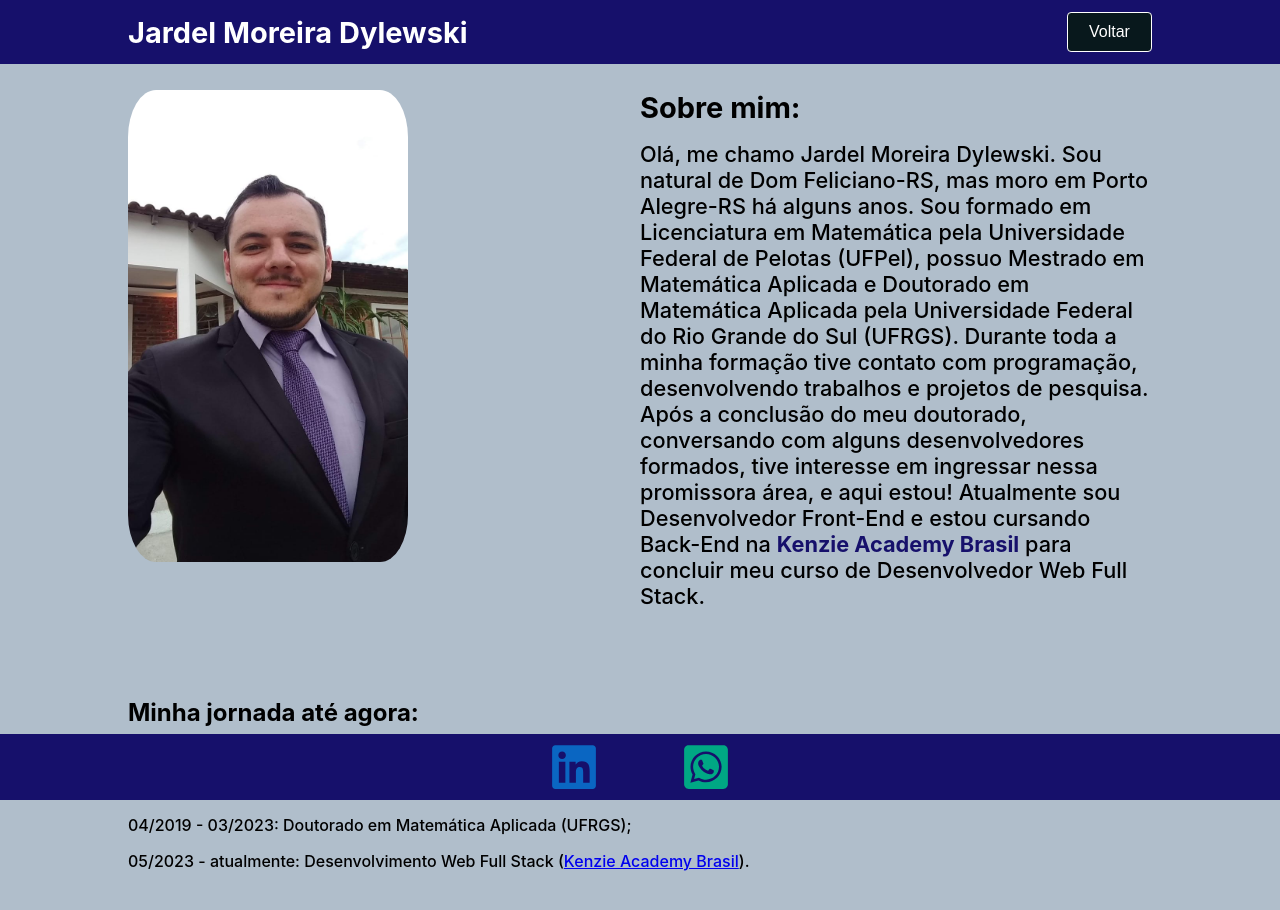
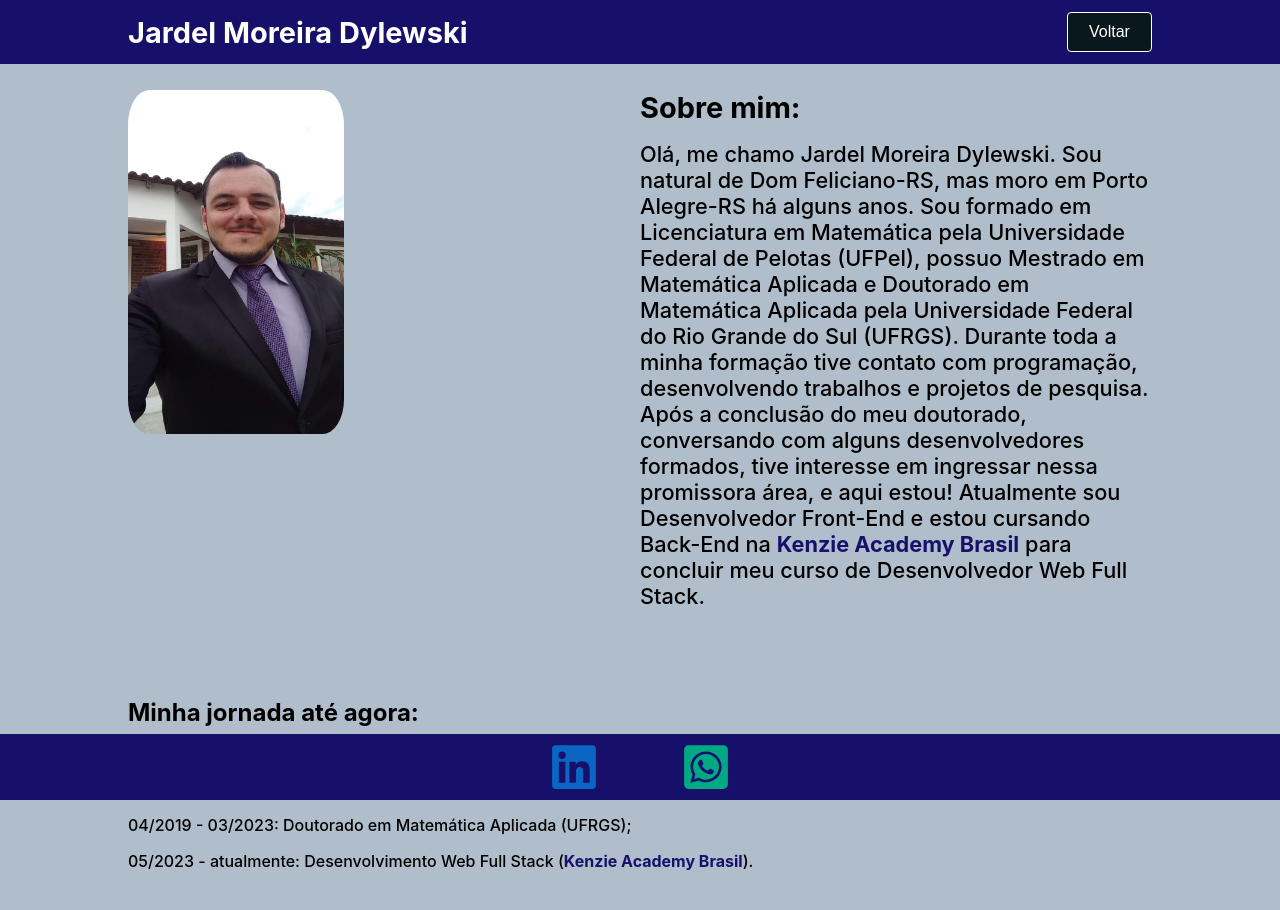
Before and after one commit to JardelMD/Meu_Portf-lio, a React (Vite) app: page /about in a window 1280 px wide. Shown: the top 910 px of the page. Built offline with nearby package versions, Linux system fonts and the light colour scheme; some icons are missing; the HTML template or start-up script is replaced by a standard one.

Commit message:
feat: projects and about me

```diff
--- a/src/components/Main/index.jsx
+++ b/src/components/Main/index.jsx
@@ -22,7 +22,7 @@ export const Main = () => {
                     <ul>
                         {mainProjects.map(data => <MainProjectsList key={data.id} data={data} />)}
                     </ul>
-                    <p>Para mais visualizar mais projetos fornt-end, clique <a href="http://localhost:5173/projects"  target="_blank">aqui</a>.</p>
+                    <p>Para mais visualizar mais projetos fornt-end, <a className={styles.link} href="http://localhost:5173/projects"  target="_blank">clique aqui</a>.</p>
                 </div>
                 <div>
                     <h2> Minhas habilidades como desenvolvedor:</h2>
--- a/src/components/Main/style.module.scss
+++ b/src/components/Main/style.module.scss
@@ -240,3 +240,9 @@
         }
     }
 }
+
+.link {
+    color: var(--color-primary);
+    font-weight: bold;
+    text-decoration: none;
+}
--- a/src/pages/AboutPage/style.module.scss
+++ b/src/pages/AboutPage/style.module.scss
@@ -99,8 +99,8 @@
             }
 
             img {
-                width: clamp(12rem, -2.5rem + 25vw, 35rem);
-                height: clamp(12rem, -2.5rem + 40vw, 35rem);
+                width: clamp(10rem, -2.5rem + 20vw, 35rem);
+                height: clamp(8rem, -2.5rem + 30vw, 35rem);
                 border-radius: 10%;
             }
         }
@@ -133,6 +133,12 @@
                 color: var(--color-black);
                 font-size: 1rem;
                 font-weight: 500;
+
+                .link {
+                    color: var(--color-primary);
+                    font-weight: bold;
+                    text-decoration: none;
+                }
             }
         }
     }
```
